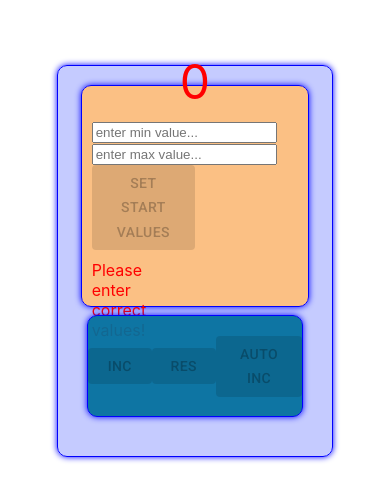
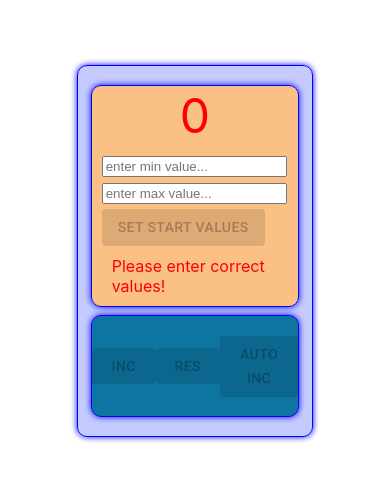
Before and after one commit to Kysapka/Counter-on-React, a React (Create React App) app: page / in a window 390 px wide. Shown: the part 115-616 px from the top of the page. Built offline with nearby package versions, Linux system fonts and the light colour scheme.

Commit message:
final fixed

```diff
--- a/src/Components/ControlPanel/ControlPanel.module.css
+++ b/src/Components/ControlPanel/ControlPanel.module.css
@@ -3,7 +3,7 @@
     background: rgba(0, 111, 156, 0.93);
     margin-top: 250px;
     position: absolute;
-    width: 55%;
+    width: 53%;
     max-width: 550px;
     height: 100px;
     border: blue solid 1px;
--- a/src/Components/Counter.module.css
+++ b/src/Components/Counter.module.css
@@ -7,9 +7,9 @@
 
 .counter {
     background: rgba(177, 185, 255, 0.74);
-    padding: 20px;
+    max-width: 600px;
     width: 60%;
-    height: 350px;
+    height: 370px;
     border: blue solid 1px;
     border-radius: 10px;
     box-shadow: 0px 0px 6px blue;
--- a/src/Components/CounterTablo/CounterTablo.module.css
+++ b/src/Components/CounterTablo/CounterTablo.module.css
@@ -5,7 +5,7 @@
     display: flex;
     width: 53%;
     max-width: 550px;
-    height: 200px;
+    height: 220px;
     border: blue solid 1px;
     border-radius: 10px;
     box-shadow: 0px 0px 6px blue;
@@ -32,8 +32,8 @@
     font-size: small;
 }
 
-@media (max-width: 1045px) {
-    .infoTablo {
-        padding: 10px;
-    }
-}
+/*@media (max-width: 1045px) {*/
+/*    .infoTablo {*/
+/*        padding: 10px;*/
+/*    }*/
+/*}*/
--- a/src/Components/InputBlockInitializeted.tsx
+++ b/src/Components/InputBlockInitializeted.tsx
@@ -9,13 +9,16 @@ type InputBlockInitializetedProps = {
 }
 
 const styleInputBlock = {
-    width: "50%",
+    // width: "60%",
     fontSize: "medium",
+    marginLeft: 10,
     marginTop: 10,
+    marginBottom: 10
 }
 
 const input = {
-    marginRight: 10
+    marginRight: 10,
+    marginBottom: 5
 }
 export const InputBlockInitializeted: React.FC<InputBlockInitializetedProps> = (props: InputBlockInitializetedProps) => {
 
```
